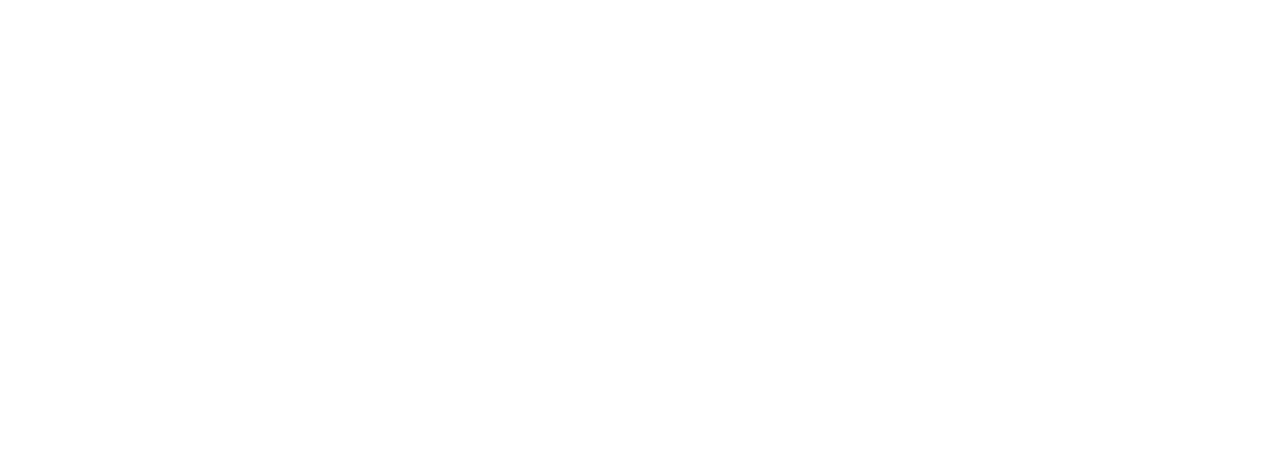
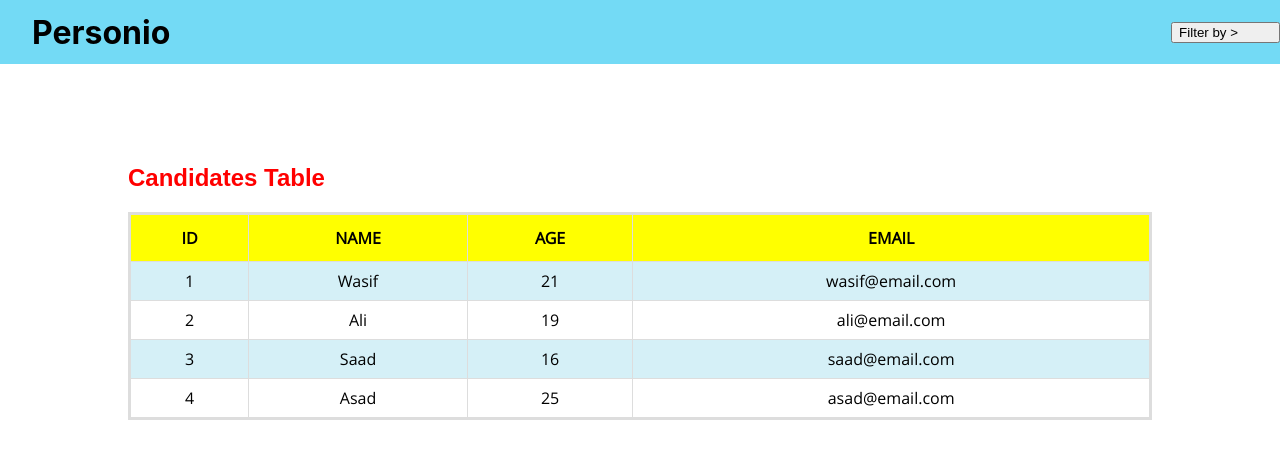
Before and after one commit to AlexZahar/Challenge_v1, a React (Create React App) app: page / in a window 1280 px wide. Shown: the top 458 px of the page. Built offline with nearby package versions, Linux system fonts and the light colour scheme.

Commit message:
Added nav and table

```diff
--- a/src/App.js
+++ b/src/App.js
@@ -1,9 +1,17 @@
 import React from "react";
-import Spinner from "./components/Spinner/Spinner";
 import "./App.css";
+// import Spinner from "./components/Spinner/Spinner";
+import Navigation from "./components/Navigation/Navigation";
+import CandidateTable from "./containers/CandidateTable/CandidateTable";
 
 function App() {
-  return <div className="App"></div>;
+  return (
+    <div className="App">
+      <Navigation />
+      {/* <Spinner></Spinner> */}
+      <CandidateTable />
+    </div>
+  );
 }
 
 export default App;
--- /dev/null
+++ b/src/components/Navigation/Navigation.js
@@ -0,0 +1,11 @@
+import React from "react";
+import classes from "./Navigation.module.css";
+
+const navigation = () => (
+  <div className={classes.Navigation}>
+    <h3>Personio</h3>
+    <button>Filter by ></button>
+  </div>
+);
+
+export default navigation;
--- /dev/null
+++ b/src/components/Navigation/Navigation.module.css
@@ -0,0 +1,18 @@
+.Navigation {
+  display: flex;
+  background-color: #73daf5;
+  height: 4em;
+  flex-direction: row;
+  justify-content: space-between;
+  align-items: center;
+}
+.Navigation h3 {
+  /* text-align: left; */
+  font-size: 2em;
+  padding-left: 1em;
+  /* margin: 0 auto; */
+}
+
+.Navigation button {
+  padding-right: 3em;
+}
--- a/src/components/Spinner/Spinner.module.css
+++ b/src/components/Spinner/Spinner.module.css
@@ -5,12 +5,28 @@
   width: 11em;
   height: 11em;
   border-radius: 50%;
-    background: #6dddf5;
-    background: -moz-linear-gradient(left, #6dddf5 10%, rgba(109,221,245, 0) 42%);
-    background: -webkit-linear-gradient(left, #6dddf5 10%, rgba(109,221,245, 0) 42%);
-    background: -o-linear-gradient(left, #6dddf5 10%, rgba(109,221,245, 0) 42%);
-    background: -ms-linear-gradient(left, #6dddf5 10%, rgba(109,221,245, 0) 42%);
-    background: linear-gradient(to right, #6dddf5 10%, rgba(109,221,245, 0) 42%);
+  background: #73daf5;
+  background: -moz-linear-gradient(
+    left,
+    #73daf5 10%,
+    rgba(109, 221, 245, 0) 42%
+  );
+  background: -webkit-linear-gradient(
+    left,
+    #73daf5 10%,
+    rgba(109, 221, 245, 0) 42%
+  );
+  background: -o-linear-gradient(left, #73daf5 10%, rgba(109, 221, 245, 0) 42%);
+  background: -ms-linear-gradient(
+    left,
+    #73daf5 10%,
+    rgba(109, 221, 245, 0) 42%
+  );
+  background: linear-gradient(
+    to right,
+    #73daf5 10%,
+    rgba(109, 221, 245, 0) 42%
+  );
   position: relative;
   -webkit-animation: load3 1.4s infinite linear;
   animation: load3 1.4s infinite linear;
@@ -21,19 +37,19 @@
 .Loader:before {
   width: 50%;
   height: 50%;
-    background: #6dddf5;
+  background: #73daf5;
   border-radius: 100% 0 0 0;
   position: absolute;
   top: 0;
   left: 0;
-    content: '';
+  content: "";
 }
 .Loader:after {
   background: #fcfff6;
   width: 75%;
   height: 75%;
   border-radius: 50%;
-    content: '';
+  content: "";
   margin: auto;
   position: absolute;
   top: 0;
--- a/src/containers/CandidateTable/CandidateTable.js
+++ b/src/containers/CandidateTable/CandidateTable.js
@@ -0,0 +1,55 @@
+import React, { Component } from "react";
+import classes from "./CandidateTable.module.css";
+
+class CandidateTable extends Component {
+  constructor(props) {
+    super(props); //since we are extending class Table so we have to use super in order to override Component class constructor
+    this.state = {
+      //state is by default an object
+      candidates: [
+        { id: 1, name: "Wasif", age: 21, email: "wasif@email.com" },
+        { id: 2, name: "Ali", age: 19, email: "ali@email.com" },
+        { id: 3, name: "Saad", age: 16, email: "saad@email.com" },
+        { id: 4, name: "Asad", age: 25, email: "asad@email.com" }
+      ]
+    };
+  }
+
+  renderTableData() {
+    return this.state.candidates.map((candidates, index) => {
+      const { id, name, age, email } = candidates; //destructuring
+      return (
+        <tr key={id}>
+          <td>{id}</td>
+          <td>{name}</td>
+          <td>{age}</td>
+          <td>{email}</td>
+        </tr>
+      );
+    });
+  }
+
+  renderTableHeader() {
+    let header = Object.keys(this.state.candidates[0]);
+    return header.map((key, index) => {
+      return <th key={index}>{key.toUpperCase()}</th>;
+    });
+  }
+
+  render() {
+    //Whenever our class runs, render method will be called automatically, it may have already defined in the constructor behind the scene.
+    return (
+      <div className={classes.Candidates__wrapper}>
+        <h2 className={classes.Title}>Candidates Table</h2>
+        <table className={classes.Candidates}>
+          <tbody>
+            <tr>{this.renderTableHeader()}</tr>
+            {this.renderTableData()}
+          </tbody>
+        </table>
+      </div>
+    );
+  }
+}
+
+export default CandidateTable;
--- /dev/null
+++ b/src/containers/CandidateTable/CandidateTable.module.css
@@ -0,0 +1,44 @@
+.Candidates__wrapper {
+  width: 80%;
+  margin: 0 auto;
+  padding-top: 5em;
+}
+.Candidates {
+  text-align: center;
+  font-family: "Open Sans", Arial, Helvetica, sans-serif;
+  border-collapse: collapse;
+  border: 3px solid #ddd;
+  width: 100%;
+  margin: 0 auto;
+}
+.Title {
+  text-align: left;
+  font-family: arial, sans-serif;
+  color: red;
+}
+
+.Candidates td,
+.Candidates th {
+  border: 1px solid #ddd;
+  padding: 8px;
+}
+
+.Candidates tr:nth-child(even) {
+  background-color: #d5f0f7;
+}
+
+.Candidates tr:hover {
+  background-color: #73daf5;
+  opacity: 0.8;
+  cursor: pointer;
+}
+
+.Candidates th {
+  padding-top: 12px;
+  padding-bottom: 12px;
+  text-align: center;
+  background-color: #ffff00;
+  color: rgb(0, 0, 0);
+}
+
+/* #73daf5 */
```
Lines whose indentation alone changed are shown as unchanged.
